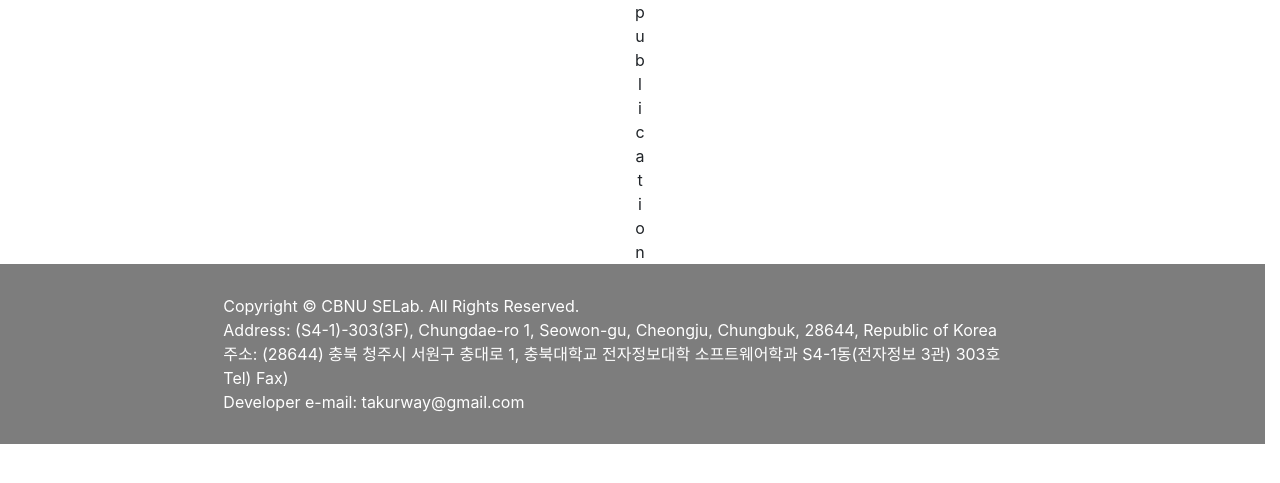
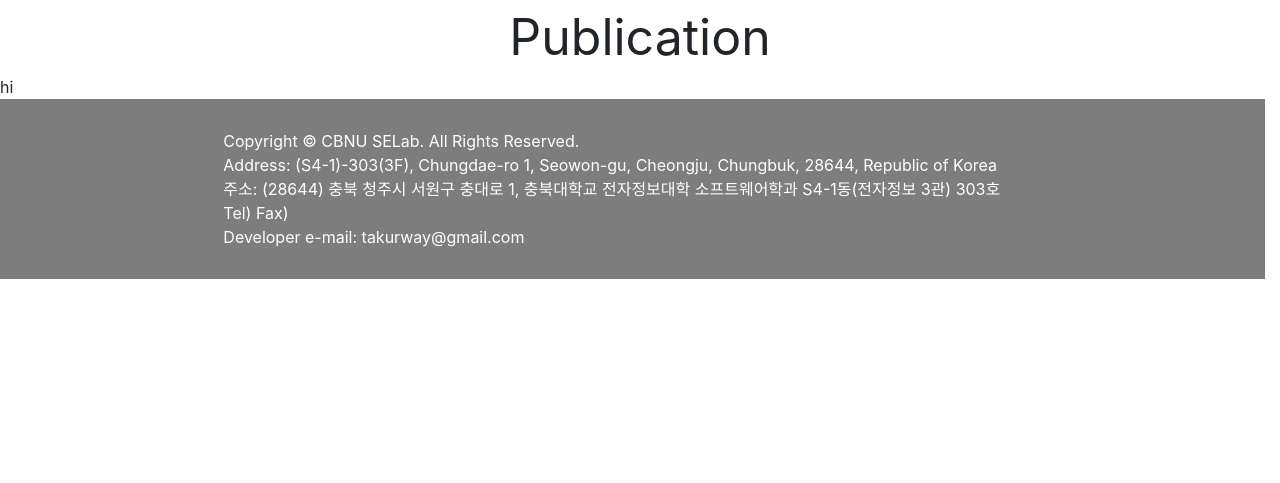
Before and after one commit to dongkakika/selab_web, a Django app: template templates/main/publication.html in a window 1280 px wide. Shown: the part 109-592 px from the top of the page. Run offline with Django 3.2, Linux system fonts and the light colour scheme; the template is opened without the code that fills it, so the values that code supplies are empty; parts of the project's set-up code (start-up, migrations or seed data) failed here and were passed over; some libraries are stand-ins or nearby versions.

Commit message:
Delete some files

```diff
--- a/secrets.json
+++ /dev/null
@@ -1,3 +0,0 @@
-{
-	"SECRET_KEY": "ft%cq_d*)djq%@(n7gvn!w55ta9$7vh5a!_2u&=-*97_fm0#qq"
-}
--- a/templates/main/home.html
+++ b/templates/main/home.html
@@ -62,7 +62,7 @@
         <br><br><br><br><br>
         <br><br><br><br><br>
         <br><br><br><br><br>
-        <br><br><br>
+
 
         <div class="container-fluid" style="background-color:rgba( 0, 0, 0, 0.5 ); padding-top: 30px;">
             <div class="row blog">
--- a/templates/main/people.html
+++ b/templates/main/people.html
@@ -8,7 +8,7 @@
     <title>CBNU SELab - people</title>
     <!-- header -->
     {% block header %}
-    <link rel = "stylesheet" href="{% static 'css/people.css' %}?ver=1.3">
+    <link rel = "stylesheet" href="{% static 'css/people.css' %}?ver=1.4">
     <style>
     </style>
 
@@ -20,7 +20,7 @@
 {% block contents %}
 
     <div class="container-fluid text-center">
-        <a style="font-size: 50px;"><b>Professor</b></a><br>
+        <a style="font-size: 50px; "><b>Professor</b></a><br>
     </div>
     <div id="first_content" class="container-fluid row">
         <div class="col-lg-2"></div>
--- a/templates/main/publication.html
+++ b/templates/main/publication.html
@@ -10,6 +10,7 @@
     {% block header %}
     <link rel = "stylesheet" href="{% static 'css/publication.css' %}?ver=1.1">
     <style>
+
     </style>
 
     {% endblock %}
@@ -18,18 +19,8 @@
 
 <body>
 {% block contents %}
-
-    <div class="container-fluid text-center">p</div>
-    <div class="container-fluid text-center">u</div>
-    <div class="container-fluid text-center">b</div>
-    <div class="container-fluid text-center">l</div>
-    <div class="container-fluid text-center">i</div>
-    <div class="container-fluid text-center">c</div>
-    <div class="container-fluid text-center">a</div>
-    <div class="container-fluid text-center">t</div>
-    <div class="container-fluid text-center">i</div>
-    <div class="container-fluid text-center">o</div>
-    <div class="container-fluid text-center">n</div>
+    <div class="container-fluid text-center"><a style="font-size: 50px;">Publication</a></div>
+    <div>hi</div>
 {% endblock %}
 </body>
 
```
Also changed, not shown: db.sqlite3 (deleted).
